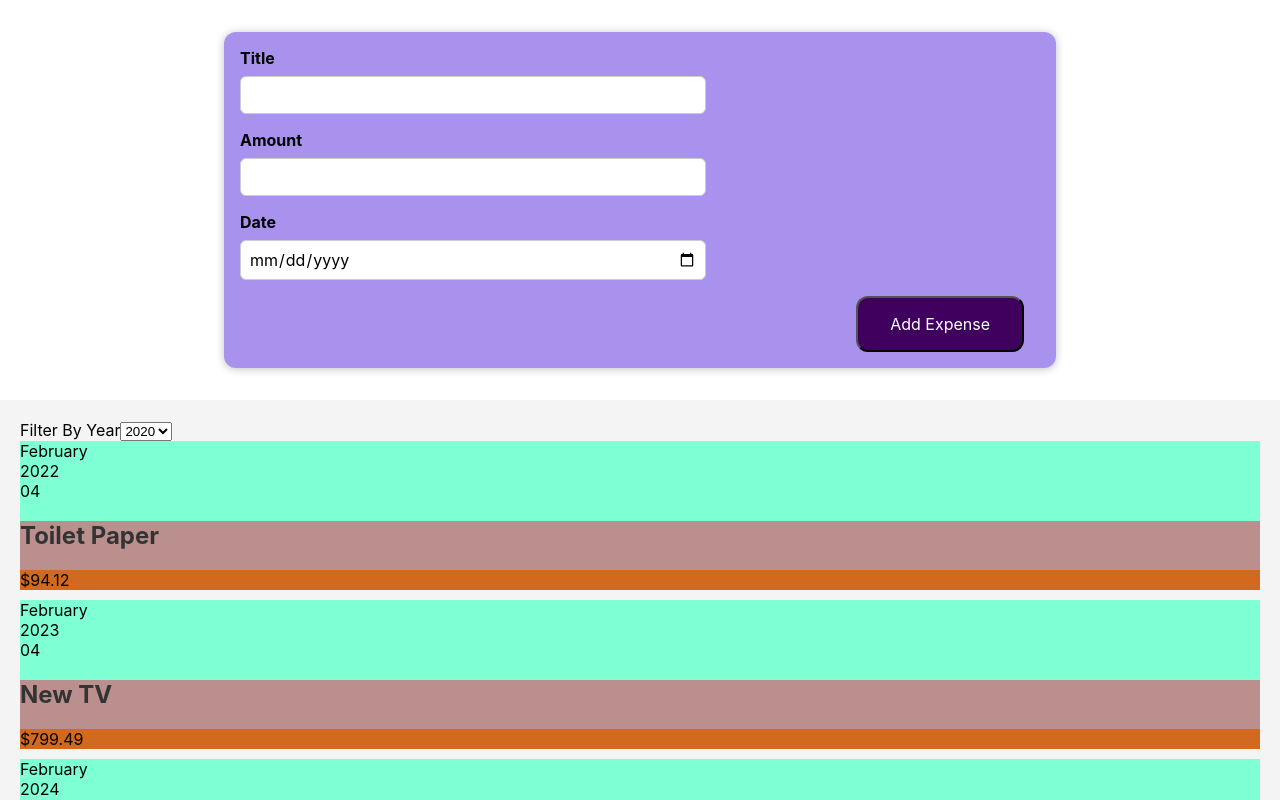
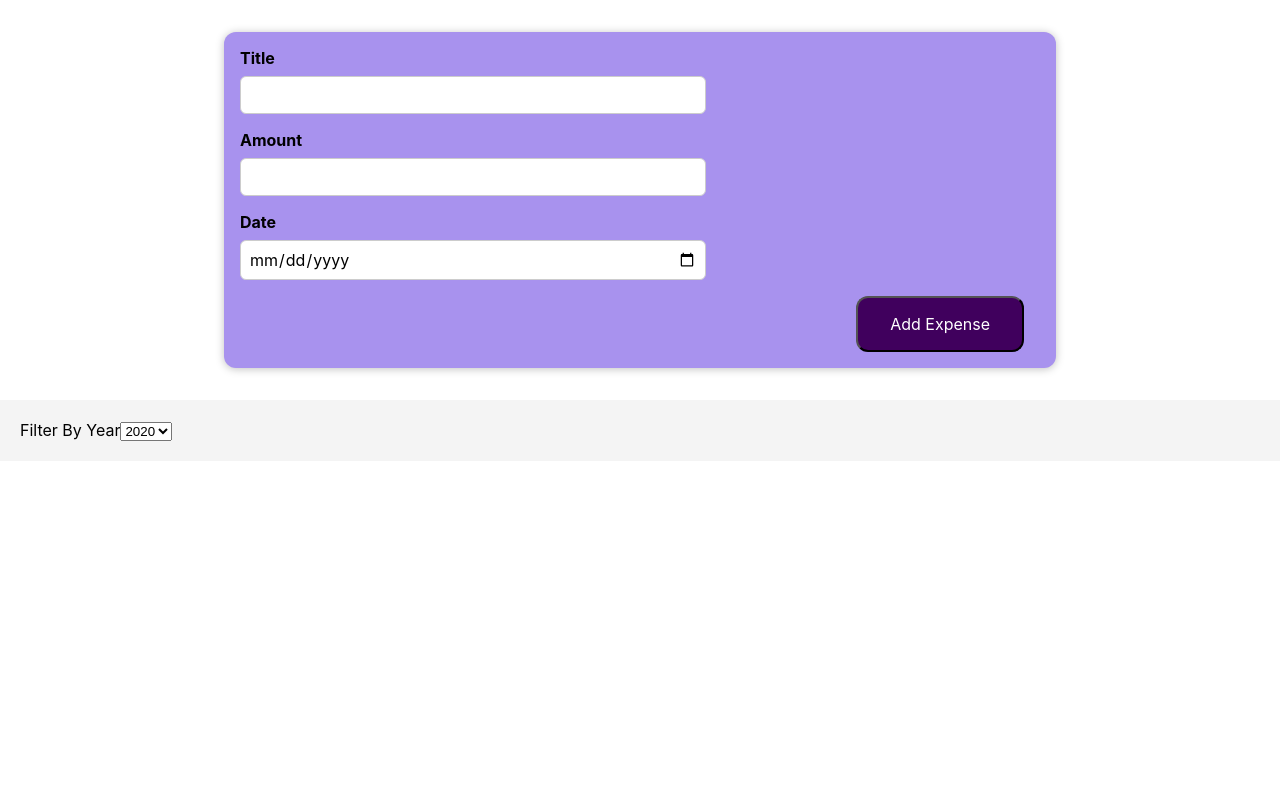
Before and after one commit to manj7999/Chart-App, a React (Create React App) app: page / in a window 1280 px wide. Shown: the top 800 px of the page. Built offline with nearby package versions, Linux system fonts and the light colour scheme.

Commit message:
Implementing the filter feature

```diff
--- a/src/Components/Expenses/Expenses.js
+++ b/src/Components/Expenses/Expenses.js
@@ -11,6 +11,13 @@
     setFilteredYear(selectedYear);
   };
 
+  if (!props.items) {
+    return <p>No expenses found.</p>;
+  }
+  const filteredExpenses = props.items.filter((expense) => {
+    return expense.date.getFullYear().toString() === filteredYear;
+  });
+
   // const Expense =(props) => {
   return (
     <Card className="expenses">
@@ -18,7 +25,7 @@
         selected={filteredYear}
         onChangeFilter={filterChangeHandler}
       />
-      {props.items.map((expense) => (
+      {filteredExpenses.map((expense) => (
         <ExpenseItem
           key={expense.id}
           title={expense.title}
```
